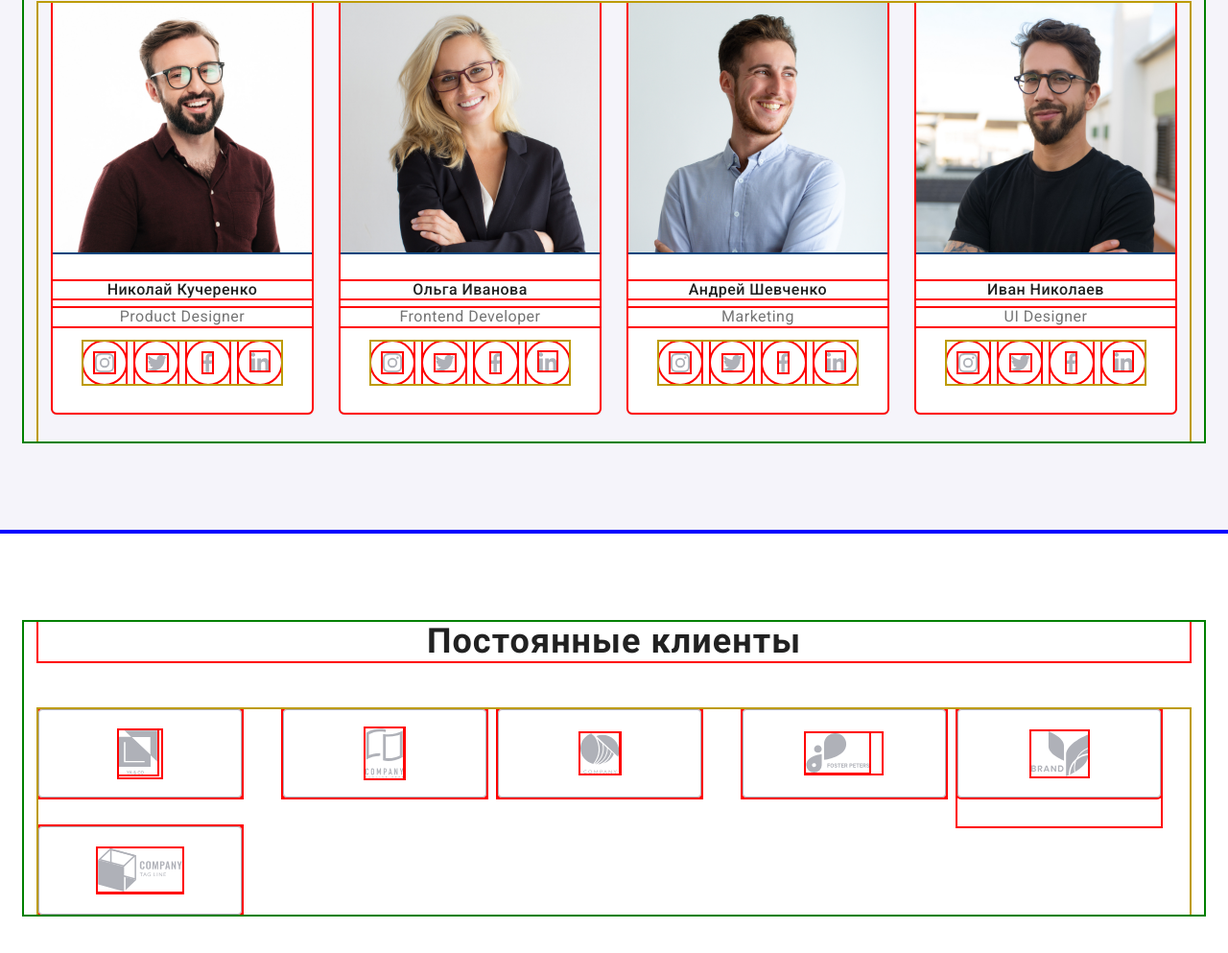
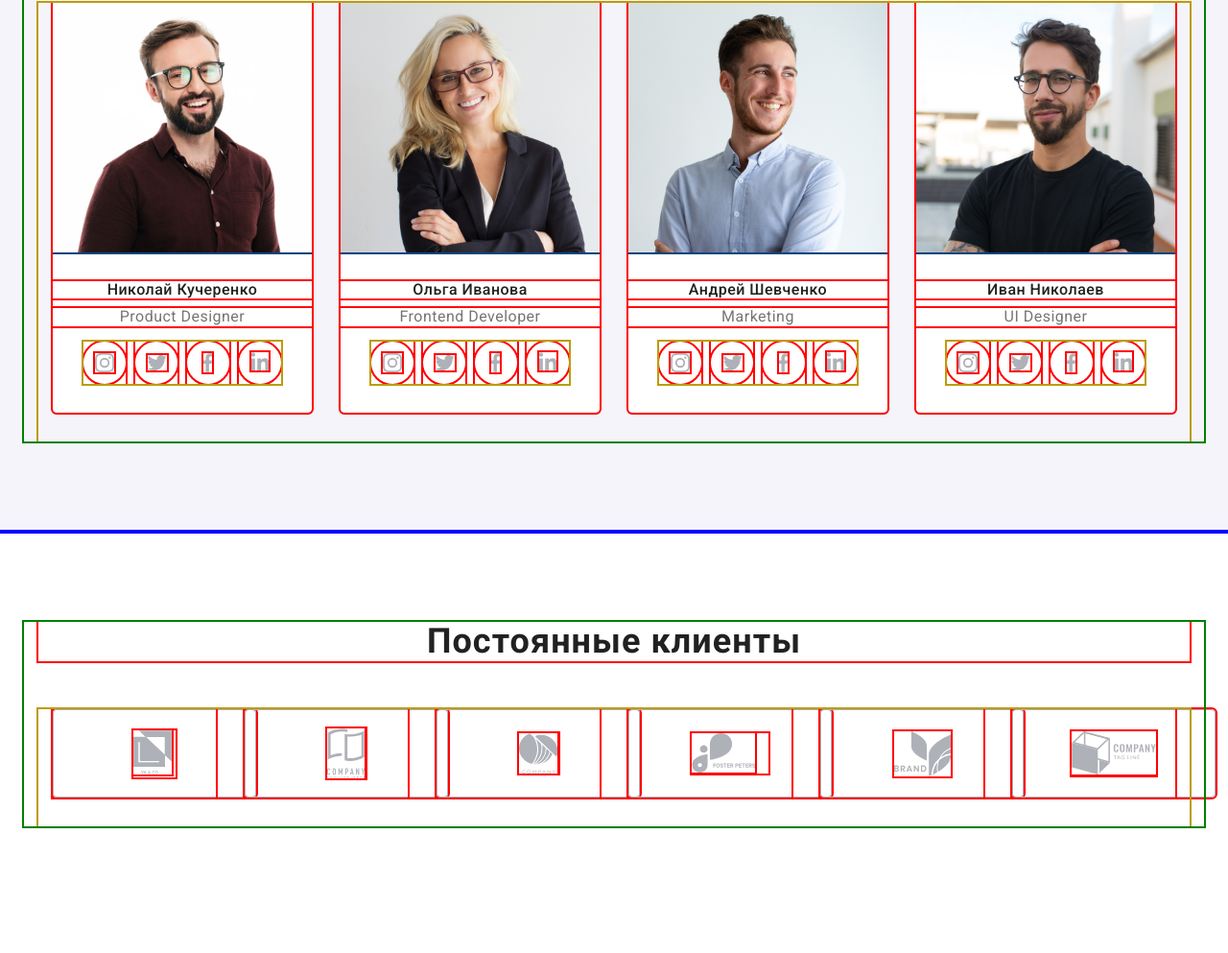
Before and after one commit to teosoph/goit-markup-hw-08, a plain HTML site: page index.html in a window 1280 px wide. Shown: the part 1131-2124 px from the top of the page at 96% size. After the commit the page ends 2086 px from the top, so only its background shows below. Drawn offline with Linux system fonts and the light colour scheme.

Commit message:
client_adaptive-block #1

```diff
--- a/sass/layouts/_clients.scss
+++ b/sass/layouts/_clients.scss
@@ -56,26 +56,39 @@
       &:nth-child(-n + 4) {
         margin-bottom: 30px;
       }
+
+      @include for-size(tablet) {
+        &:nth-child(2n + 1) {
+          margin-right: 30px;
+        }
+        &:nth-child(n + 3) {
+          margin-bottom: 30px;
+        }
+      }
     }
 
     @include for-size(tablet) {
       display: flex;
-      flex-wrap: wrap;
+      justify-content: center;
 
-      &:nth-child(2n + 1) {
-        margin-right: 30px;
-      }
-      &:nth-child(n + 2) {
-        margin-bottom: 30px;
+      li {
+        width: 226px;
+
+        &:not(:last-child) {
+          margin-right: 30px;
+        }
       }
     }
 
     @include for-size(desktop) {
       display: flex;
-      flex-wrap: wrap;
 
-      &:not(:last-child) {
-        margin-right: 30px;
+      li {
+        width: 170px;
+
+        &:not(:last-child) {
+          margin-right: 30px;
+        }
       }
     }
   }
```
Also changed, not shown: css/main.css, css/main.min.css, 2 other files.
